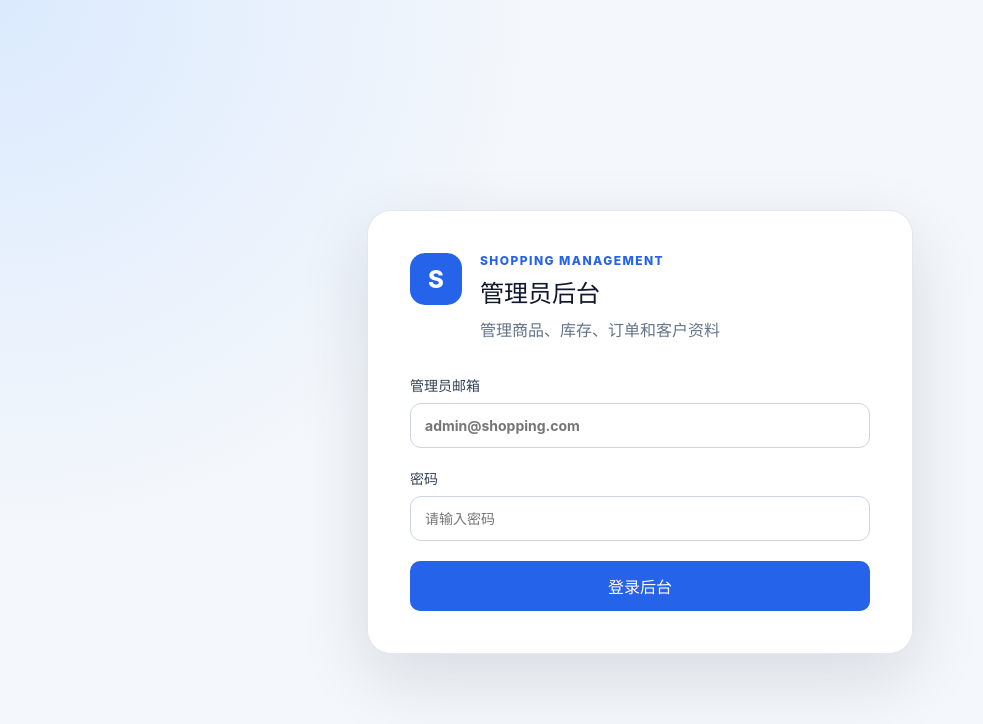
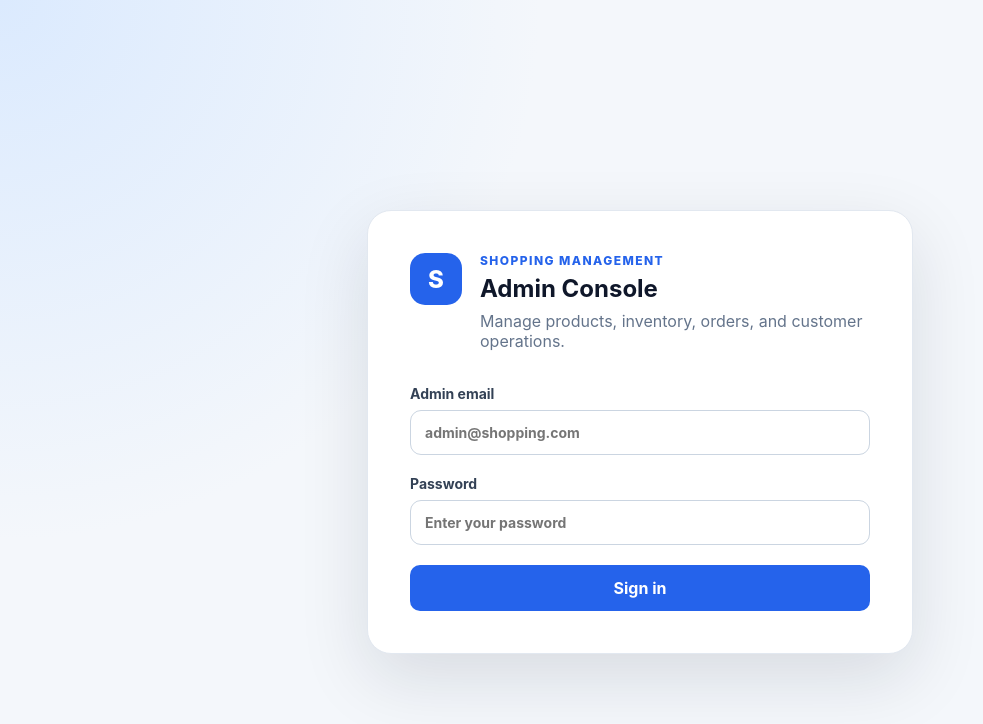
Before and after one commit to chengyang1017/fullstack-commerce-platform, a React (Vite) app in the folder apps/admin/: page /login in a window 1280 px wide. Shown: the top 724 px of the page, without its empty margins (0-983 px from the left). Built offline with nearby package versions, Linux system fonts and the light colour scheme; no server answers.

Commit message:
feat: make admin login English-first

```diff
--- a/apps/admin/src/pages/admin_login_page.tsx
+++ b/apps/admin/src/pages/admin_login_page.tsx
@@ -41,7 +41,7 @@ export function AdminLoginPage() {
       normalizedEmail.length === 0 ||
       password.length === 0
     ) {
-      setErrorMessage("请输入邮箱和密码");
+      setErrorMessage("Enter your email and password.");
       return;
     }
 
@@ -60,12 +60,11 @@ export function AdminLoginPage() {
         )
       ) {
         setErrorMessage(
-          error.response?.data.message ??
-            "登录失败，请检查账号和密码",
+          "Sign-in failed. Check your admin credentials.",
         );
       } else {
         setErrorMessage(
-          "登录失败，请稍后重试",
+          "Sign-in failed. Please try again shortly.",
         );
       }
     } finally {
@@ -86,10 +85,10 @@ export function AdminLoginPage() {
               SHOPPING MANAGEMENT
             </p>
 
-            <h1>管理员后台</h1>
+            <h1>Admin Console</h1>
 
             <p className="login-description">
-              管理商品、库存、订单和客户资料
+              Manage products, inventory, orders, and customer operations.
             </p>
           </div>
         </div>
@@ -99,7 +98,7 @@ export function AdminLoginPage() {
           onSubmit={handleSubmit}
         >
           <label className="form-field">
-            <span>管理员邮箱</span>
+            <span>Admin email</span>
 
             <input
               type="email"
@@ -114,7 +113,7 @@ export function AdminLoginPage() {
           </label>
 
           <label className="form-field">
-            <span>密码</span>
+            <span>Password</span>
 
             <input
               type="password"
@@ -125,7 +124,7 @@ export function AdminLoginPage() {
                 );
               }}
               autoComplete="current-password"
-              placeholder="请输入密码"
+              placeholder="Enter your password"
               disabled={isSubmitting}
             />
           </label>
@@ -145,8 +144,8 @@ export function AdminLoginPage() {
             disabled={isSubmitting}
           >
             {isSubmitting
-              ? "正在登录..."
-              : "登录后台"}
+              ? "Signing in..."
+              : "Sign in"}
           </button>
         </form>
       </section>
```
